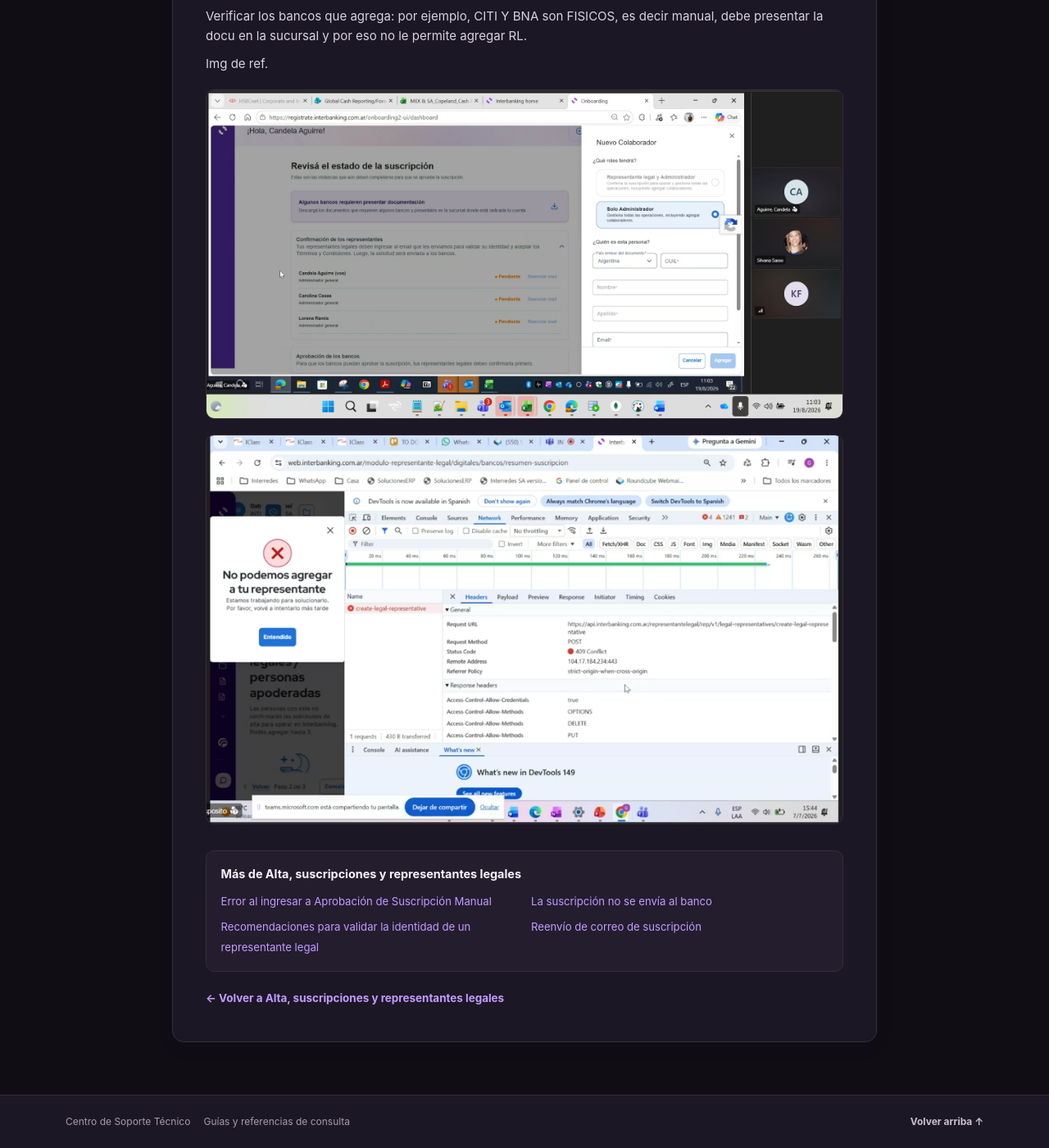
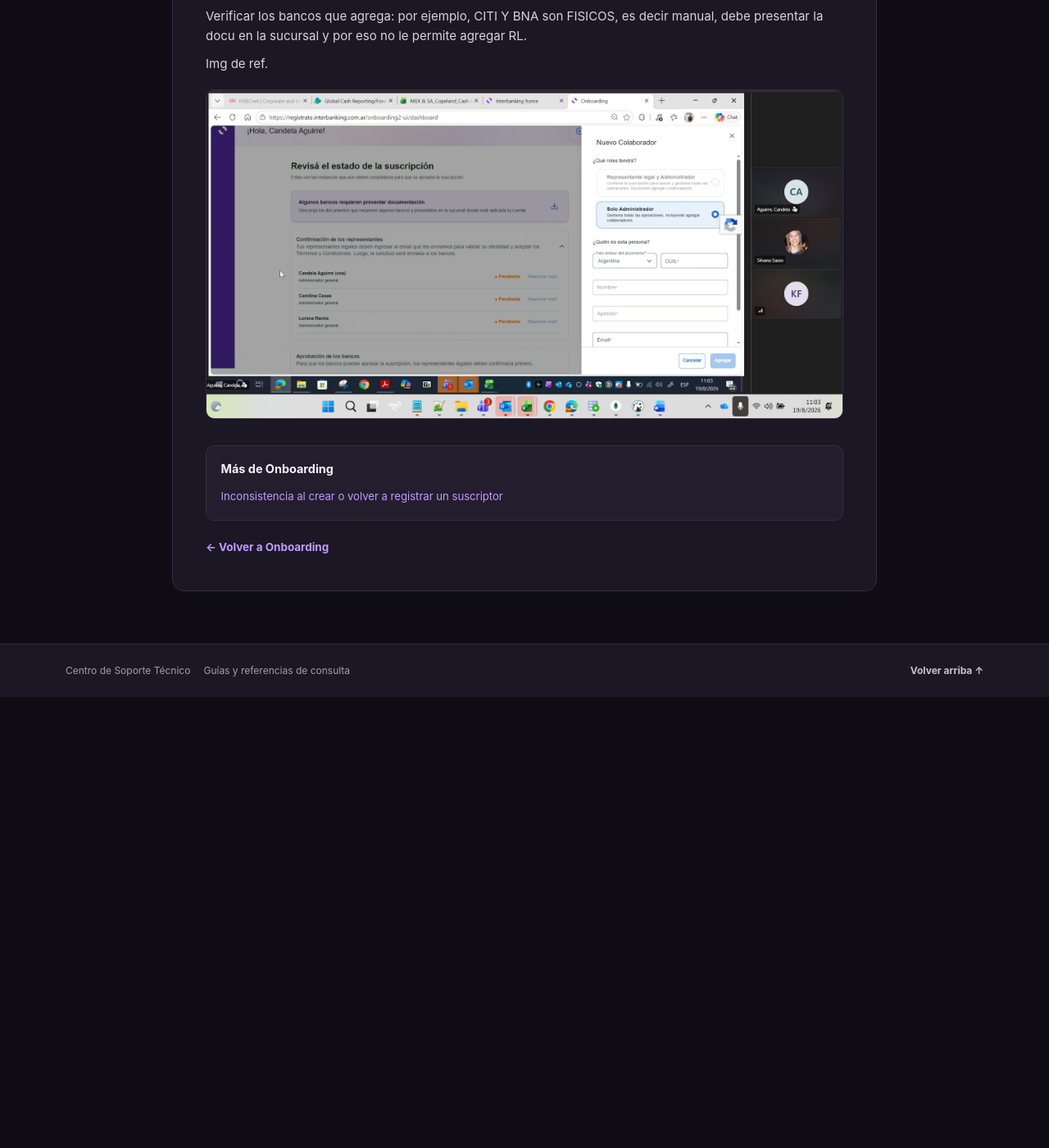
Before and after one commit to Franklizcano/kevin-web, a Jekyll site: the page built from contenido/02-onboarding-suscripciones/no-se-puede-agregar-representante-legal.md, in a window 1280 px wide and 1400 px high, scrolled down 829 px. Shown: the whole window at 82% size. Built offline with Jekyll 4.4.1, drawn with Linux system fonts in a browser that asks for light colours; after the commit the page ends 1679 px from its top, so only the background shows below that; some of the changed text lies outside the part shown.

Commit message:
Apply support site changes

```diff
--- a/contenido/02-onboarding-suscripciones/no-se-puede-agregar-representante-legal.md
+++ b/contenido/02-onboarding-suscripciones/no-se-puede-agregar-representante-legal.md
@@ -1,7 +1,7 @@
 ---
 title: No se puede agregar un representante legal
 layout: article
-category: Alta, suscripciones y representantes legales
+category: Onboarding
 summary: El alta o modificación de representantes legales está bloqueada para una empresa o banco.
 status: revisado
 source: ONB/no deja agregar RL.docx
@@ -21,5 +21,3 @@ Verificar los bancos que agrega: por ejemplo, CITI Y BNA son FISICOS, es decir m
 Img de ref.
 
 ![Imagen original del documento]({{ '/assets/originales/no-se-puede-agregar-representante-legal/captura-03.png' | relative_url }})
-
-![Imagen original del documento]({{ '/assets/originales/no-se-puede-agregar-representante-legal/captura-04.png' | relative_url }})
```
